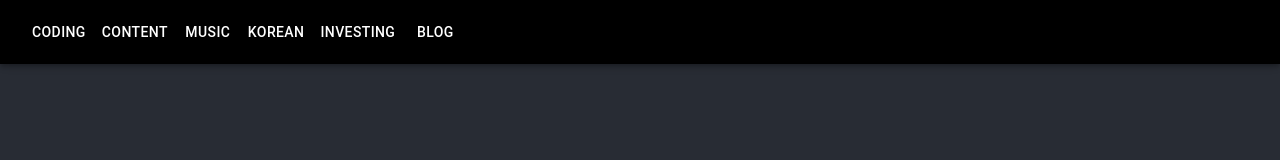
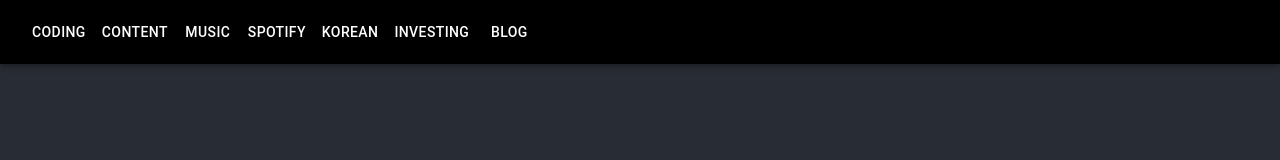
Before and after one commit to jpabadir/jpabadir.github.io, a React (Create React App) app: page / in a window 1280 px wide. Shown: the top 160 px of the page. Built offline with nearby package versions, Linux system fonts and the light colour scheme.

Commit message:
Add spotify

```diff
--- a/src/App.js
+++ b/src/App.js
@@ -16,7 +16,7 @@ import Typography from '@mui/material/Typography';
 import Button from '@mui/material/Button';
 
 function App() {
-  const [navItems, setNavItems] = useState(['coding', 'content', 'music', 'korean', 'investing', 'blog']);
+  const [navItems, setNavItems] = useState(['coding', 'content', 'music', 'spotify', 'korean', 'investing', 'blog']);
   // function handleDrawerToggle() {
   //   console.log('Test');
   // }
```
